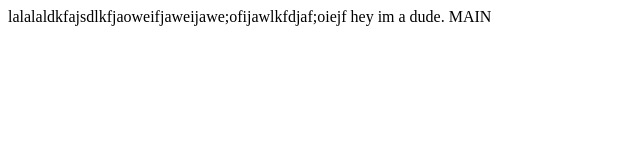
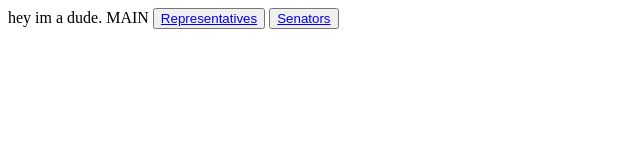
Before and after one commit to ZacharyBaker/GrowChallenge, a website: page public/index.html at #/main in a window 1280 px wide. Shown: the whole page, without its empty margins (0-640 px from the left). Drawn offline with nearby package versions, Linux system fonts and the light colour scheme; some packages are replaced by stand-ins of ours.

Commit message:
a refs added

```diff
--- a/public/templates/mainTmpl.html
+++ b/public/templates/mainTmpl.html
@@ -1,5 +1,10 @@
-lalalaldkfajsdlkfjaoweifjaweijawe;ofijawlkfdjaf;oiejf
+
 
 {{dude}}
 
 MAIN
+
+<button><a href="http://127.0.0.1:8080/public/#/representatives/WY">Representatives</a></button>
+<button><a href="http://127.0.0.1:8080/public/#/senators/WY">Senators</a></button>
+
+<br/>
```
